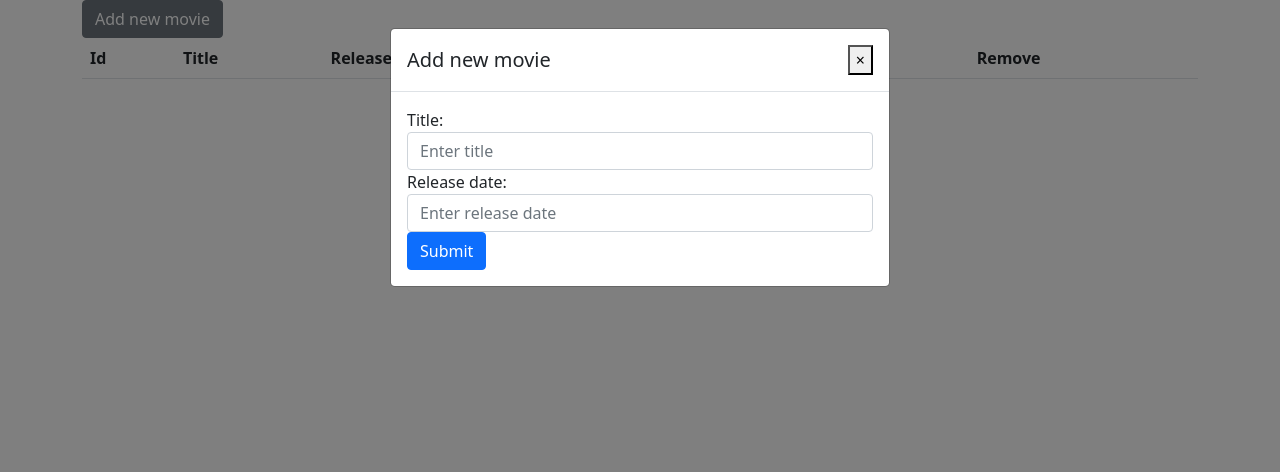
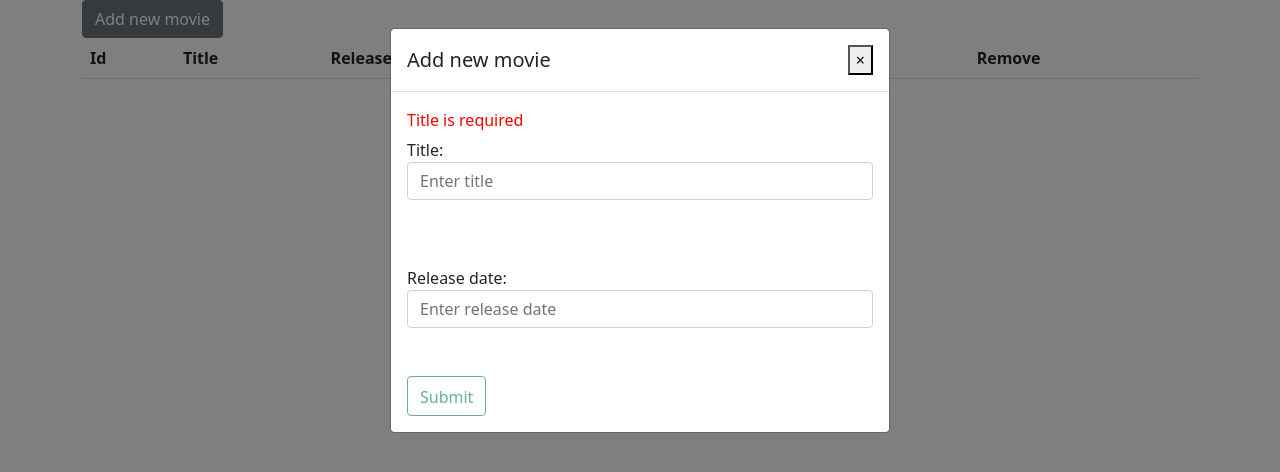
Before and after one commit to mxnogala/MyMovies, a Vue app in the folder MyMovies.Web/: page /#/ in a window 1280 px wide. Both pictures are taken after a click on the button "Add new movie". Shown: the top 472 px of the page. Built offline with nearby package versions, Linux system fonts and the light colour scheme; no server answers.

Commit message:
add validation

```diff
--- a/MyMovies.Web/package.json
+++ b/MyMovies.Web/package.json
@@ -13,6 +13,7 @@
     "core-js": "^3.6.5",
     "vue": "^2.6.14",
     "vue-router": "^3.2.0",
+    "vuelidate": "^0.7.7",
     "vuex": "^3.4.0"
   },
   "devDependencies": {
--- a/MyMovies.Web/src/components/MovieDetails.vue
+++ b/MyMovies.Web/src/components/MovieDetails.vue
@@ -1,23 +1,31 @@
 <template>
       <b-modal id="movie-modal" :title="title" hide-footer>
          <b-form @submit="onSubmit">
+           <div class="errorsTitle">
+              <div class="error" v-if="!$v.movie.title.required">Title is required</div>
+              <div class="error" v-if="!$v.movie.title.maxLength">Title can only have 200 characters.</div>
+            </div>
       <b-form-group
         id="title"
         label="Title:"
-        label-for="title-input"
+        label-for="title-input" class="pb-3"
       >
         <b-form-input
           id="title-input"
-
           type="text"
           placeholder="Enter title"
-          v-model="movie.title"
+          v-model.trim="$v.movie.title.$model"
           :disabled="disabled"
-          required
+          @input="$v.movie.title.$touch()"
+          @blur="$v.movie.title.$touch()"
         ></b-form-input>
       </b-form-group>
+      <div class="errorsDate">
+        <div class="error" v-if="!$v.movie.releaseDate.numeric">Release date must be numeric.</div>
+        <div class="error" v-if="!$v.movie.releaseDate.minValue || !$v.movie.releaseDate.maxValue">Release date must be between 1900 and 2100</div>
+      </div>
 
-      <b-form-group id="release-date" label="Release date:" label-for="release-input">
+      <b-form-group id="release-date" label="Release date:" label-for="release-input" class="pb-5">
         <b-form-input
           id="release-input"
           v-model="movie.releaseDate"
@@ -26,7 +34,7 @@
         ></b-form-input>
       </b-form-group>
 
-      <b-button type="submit" variant="primary" v-if="action != 'show'">Submit</b-button>
+      <b-button class="pt-2" type="submit" variant="outline-success" v-if="action != 'show'" :disabled="$v.movie.$invalid">Submit</b-button>
     </b-form>
   </b-modal>
 </template>
@@ -36,6 +44,14 @@ import {ApiClient} from '@/service/ApiClient.js';
 import Movie from '@/models/Movie';
 import { mapGetters } from 'vuex'
 import MovieRequest from "@/service/MovieRequest.js";
+import {
+  required,
+  minValue,
+  maxValue,
+  minLength,
+  maxLength,
+  numeric,
+} from "vuelidate/lib/validators";
 
 export default {
   name: 'MovieList',
@@ -53,6 +69,20 @@ export default {
     disabled: Boolean,
     action: String,
     },
+
+  validations: {
+    movie: {
+      title: {
+        required,
+        maxLength: maxLength(200),
+      },
+      releaseDate: {
+        numeric,
+        minValue: minValue(1900),
+        maxValue: maxValue(2100),
+      },
+    },
+  },
 
   methods: {
     addMovie() {
@@ -74,14 +104,6 @@ export default {
         }
       })
     },
-    // editMovie() {
-    //   ApiClient.put(this.$store.state.movie).then(response => {
-    //     if (response.status == 200) {
-    //       this.refresh_method();
-    //       this.$bvModal.hide('movie-modal');
-    //     }
-    //   })
-    // },
 
     onSubmit() {
       if (this.action == "add") {
@@ -90,7 +112,7 @@ export default {
       else if (this.action == "edit") {
         this.editMovie();
       }
-    }
+    },
 
   },
       computed: {
@@ -102,3 +124,15 @@ export default {
 
 }
 </script>
+
+<style scoped>
+.error {
+  color: red;
+}
+.errorsTitle {
+  height: 30px;
+}
+.errorsDate {
+  height: 50px;
+}
+</style>
--- a/MyMovies.Web/src/components/MovieList.vue
+++ b/MyMovies.Web/src/components/MovieList.vue
@@ -55,10 +55,12 @@ export default {
     },
 
     removeMovie(id) {
-      MovieRequest().removeItem(id).then((response) => {
-        console.log(response);
-        this.getAllMovies();
-      })
+      if (confirm("Are you sure you want to delete this movie?")) {
+        MovieRequest().removeItem(id).then((response) => {
+          console.log(response);
+          this.getAllMovies();
+        })
+      }
     },
 
     getMovieById(id) {
--- a/MyMovies.Web/src/main.js
+++ b/MyMovies.Web/src/main.js
@@ -5,10 +5,11 @@ import "bootstrap/dist/css/bootstrap.css";
 import "bootstrap-vue/dist/bootstrap-vue.css";
 import router from "@/router";
 import store from "./store";
+import Vuelidate from "vuelidate";
 
 Vue.use(BootstrapVue);
 Vue.use(IconsPlugin);
-// Vue.use(router);
+Vue.use(Vuelidate);
 
 Vue.config.productionTip = false;
 
```
Also changed, not shown: 1 other file (tests, documents, lock files or other folders).
